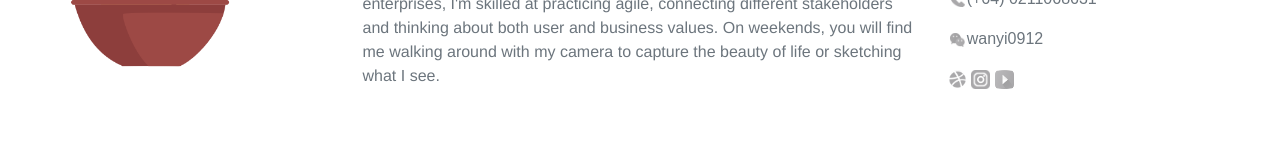
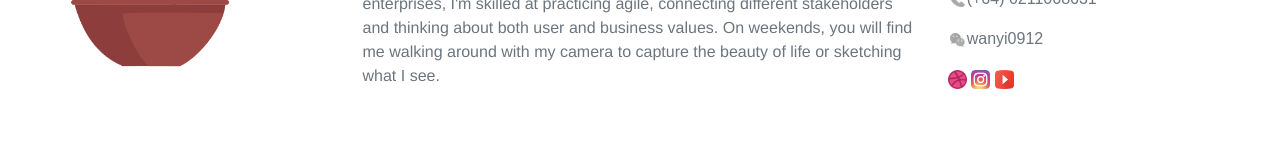
Before and after one commit to fcc-haru/PersonalPage--Yee, a plain HTML site: page index.html in a window 1280 px wide. Shown: the part 143-303 px from the top of the page. Drawn offline with Linux system fonts and the light colour scheme.

Commit message:
update picture

```diff
--- a/index.html
+++ b/index.html
@@ -28,9 +28,9 @@
             <p class="text-muted"><span class="phoneIcon"></span>(+64) 0211068631</p>
             <p class="text-muted"><span class="wechatIcon"></span>wanyi0912</p>
             <div class="flex-row iconBox">
-              <img src="./images/dribble-black-2x.png" alt="">
-              <img src="./images/ins-black-2x.png" alt="">
-              <img src="./images/Youtube-black-2x.png" alt="">
+              <img src="./images/dirbble-color-2x.png" alt="">
+              <img src="./images/ins-color-2x.png" alt="">
+              <img src="./images/youtube-color-2x.png" alt="">
             </div>
           </div>
         </div>
```
